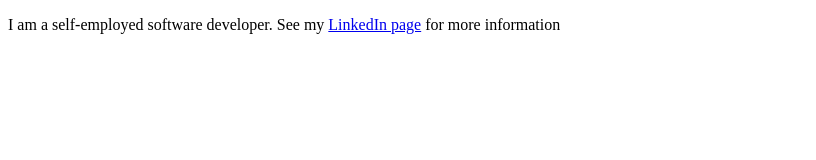
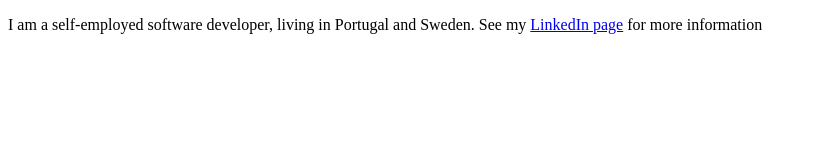
Before and after one commit to siggiskulason/skulason-com, a plain HTML site: page index.html in a window 1280 px wide. Shown: the whole page, without its empty margins (0-816 px from the left). Drawn offline with Linux system fonts and the light colour scheme.

Commit message:
Update index.html

```diff
--- a/index.html
+++ b/index.html
@@ -5,6 +5,6 @@
   <title>Sigurdur Darri Lisiecki Skulason</title>
 </head>
 <body>
-  <p>I am a self-employed software developer. See my <a href="https://www.linkedin.com/in/skulason">LinkedIn page</a> for more information</p>
+  <p>I am a self-employed software developer, living in Portugal and Sweden. See my <a href="https://www.linkedin.com/in/skulason">LinkedIn page</a> for more information</p>
 </body>
 </html>
```
